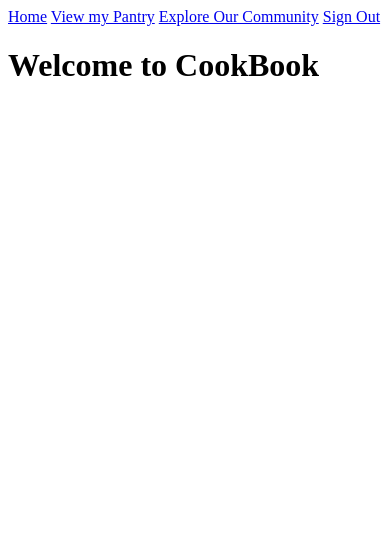
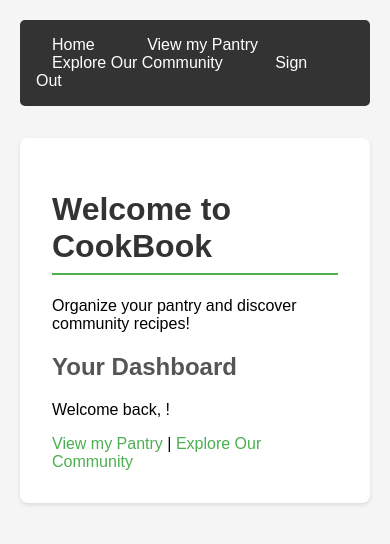
Before and after one commit to OliverPhillips1229/men-stack-relating-data-lab-cookbook, a Node server app: page / in a window 390 px wide. Shown: the top 544 px of the page. Run offline with Node 20, Linux system fonts and the light colour scheme; the visitor is signed in with stand-in values (Sample User, id 1); some libraries are stand-ins or nearby versions.

Commit message:
Add CSS styling and static file serving
- Configure express.static middleware for serving CSS files
- Create simple, clean stylesheet with green theme
- Add CSS links to all EJS view templates
- Style navigation, forms, lists, and main content areas
- Implement responsive design with proper spacing and colors
- Focus on functionality and readability over complex design

```diff
--- /dev/null
+++ b/public/stylesheets/style.css
@@ -0,0 +1,120 @@
+/* General styling */
+body {
+  font-family: Arial, sans-serif;
+  margin: 0;
+  padding: 20px;
+  background-color: #f5f5f5;
+}
+
+/* Navigation styling */
+nav {
+  background-color: #333;
+  padding: 1rem;
+  margin-bottom: 2rem;
+  border-radius: 5px;
+}
+
+nav a {
+  color: white;
+  text-decoration: none;
+  margin-right: 1rem;
+  padding: 0.5rem 1rem;
+  border-radius: 3px;
+  transition: background-color 0.3s;
+}
+
+nav a:hover {
+  background-color: #555;
+}
+
+/* Main content styling */
+main {
+  max-width: 800px;
+  margin: 0 auto;
+  background-color: white;
+  padding: 2rem;
+  border-radius: 8px;
+  box-shadow: 0 2px 4px rgba(0,0,0,0.1);
+}
+
+h1 {
+  color: #333;
+  border-bottom: 2px solid #4CAF50;
+  padding-bottom: 0.5rem;
+}
+
+h2 {
+  color: #555;
+}
+
+/* Form styling */
+form {
+  margin: 1rem 0;
+}
+
+label {
+  display: block;
+  margin-bottom: 0.5rem;
+  font-weight: bold;
+}
+
+input[type="text"],
+input[type="password"] {
+  width: 100%;
+  padding: 0.5rem;
+  margin-bottom: 1rem;
+  border: 1px solid #ddd;
+  border-radius: 4px;
+  box-sizing: border-box;
+}
+
+button {
+  background-color: #4CAF50;
+  color: white;
+  padding: 0.5rem 1rem;
+  border: none;
+  border-radius: 4px;
+  cursor: pointer;
+  margin-right: 0.5rem;
+}
+
+button:hover {
+  background-color: #45a049;
+}
+
+/* List styling */
+ul {
+  list-style-type: none;
+  padding: 0;
+}
+
+li {
+  background-color: #f9f9f9;
+  margin: 0.5rem 0;
+  padding: 1rem;
+  border-radius: 4px;
+  border-left: 4px solid #4CAF50;
+}
+
+/* Link styling */
+a {
+  color: #4CAF50;
+  text-decoration: none;
+}
+
+a:hover {
+  text-decoration: underline;
+}
+
+/* Community page specific styling */
+.users-list {
+  margin-top: 2rem;
+}
+
+.pantry-navigation {
+  margin: 1rem 0;
+}
+
+.pantry-items {
+  margin-top: 2rem;
+}
--- a/server.js
+++ b/server.js
@@ -22,6 +22,9 @@ const passUserToView = require('./middleware/pass-user-to-view.js');  // Makes u
 // Set server port - use environment variable or default to 3000
 const port = process.env.PORT ? process.env.PORT : '3000';
 
+// new code below this line ---
+const path = require('path');
+
 // Connect to MongoDB database using connection string from environment variables
 mongoose.connect(process.env.MONGODB_URI);
 
@@ -40,6 +43,10 @@ app.use(methodOverride('_method'));
 
 // HTTP request logging
 app.use(morgan('dev'));
+
+// new code below this line ---
+app.use(express.static(path.join(__dirname, 'public')));
+// new code above this line ---
 
 // Session configuration for user authentication
 app.use(
--- a/views/auth/sign-in.ejs
+++ b/views/auth/sign-in.ejs
@@ -3,10 +3,12 @@
 <head>
   <meta charset="UTF-8">
   <meta name="viewport" content="width=device-width, initial-scale=1.0">
+  <link rel="stylesheet" href="/stylesheets/style.css" />
   <title>Sign In</title>
 </head>
 <body>
   <%- include('../partials/_navbar.ejs') %>
+  <main>
     <h1>Sign in</h1>
     <form action="/auth/sign-in" method="POST">
       <label for="username">Username:</label>
@@ -15,5 +17,6 @@
       <input type="password" name="password" id="password" required />
       <button type="submit">Sign in</button>
     </form>
+  </main>
 </body>
 </html>
--- a/views/auth/sign-up.ejs
+++ b/views/auth/sign-up.ejs
@@ -3,10 +3,12 @@
 <head>
   <meta charset="UTF-8" />
   <meta name="viewport" content="width=device-width, initial-scale=1.0" />
+  <link rel="stylesheet" href="/stylesheets/style.css" />
   <title>Sign Up</title>
 </head>
 <body>
   <%- include('../partials/_navbar.ejs') %>
+  <main>
     <h1>Create a new account!</h1>
     <form action="/auth/sign-up" method="POST">
       <label for="username">Username:</label>
@@ -22,5 +24,6 @@
       />
       <button type="submit">Sign up</button>
     </form>
+  </main>
 </body>
 </html>
--- a/views/foods/edit.ejs
+++ b/views/foods/edit.ejs
@@ -4,11 +4,13 @@
 <head>
     <meta charset="UTF-8" />
     <meta name="viewport" content="width=device-width, initial-scale=1.0" />
+    <link rel="stylesheet" href="/stylesheets/style.css" />
     <title>Edit Item</title>
 </head>
 
 <body>
     <%- include('../partials/_navbar.ejs') %>
+    <main>
         <h1>Edit Pantry Item</h1>
         <form action="/users/<%= user._id %>/foods/<%= food._id %>?_method=PUT" method="POST">
             <label for="name">Food Name:</label>
@@ -16,6 +18,7 @@
             <button type="submit">Update Item</button>
         </form>
         <a href="/users/<%= user._id %>/foods">Back to Pantry</a>
+    </main>
 </body>
 
 </html>
--- a/views/foods/index.ejs
+++ b/views/foods/index.ejs
@@ -3,12 +3,15 @@
   <head>
     <meta charset="UTF-8" />
     <meta name="viewport" content="width=device-width, initial-scale=1.0" />
+    <link rel="stylesheet" href="/stylesheets/style.css" />
     <title>My Pantry</title>
   </head>
   <body>
     <%- include('../partials/_navbar.ejs') %>
+    <main>
       <h1>Welcome to my Pantry</h1>
       <a href="/users/<%= user._id %>/foods/new">Add New Item</a>
+
       <% if (foods && foods.length > 0) { %>
         <ul>
           <% foods.forEach(food => { %>
@@ -24,5 +27,6 @@
       <% } else { %>
         <p>There are no items in this pantry.</p>
       <% } %>
+    </main>
   </body>
 </html>
--- a/views/foods/new.ejs
+++ b/views/foods/new.ejs
@@ -3,10 +3,12 @@
   <head>
     <meta charset="UTF-8" />
     <meta name="viewport" content="width=device-width, initial-scale=1.0" />
+    <link rel="stylesheet" href="/stylesheets/style.css" />
     <title>Add New Item</title>
   </head>
   <body>
     <%- include('../partials/_navbar.ejs') %>
+    <main>
       <h1>Add New Item to Pantry</h1>
       <form action="/users/<%= user._id %>/foods" method="POST">
         <label for="name">Food Name:</label>
@@ -14,5 +16,6 @@
         <button type="submit">Add Item</button>
       </form>
       <a href="/users/<%= user._id %>/foods">Back to Pantry</a>
+    </main>
   </body>
 </html>
--- a/views/index.ejs
+++ b/views/index.ejs
@@ -3,10 +3,29 @@
 <head>
   <meta charset="UTF-8">
   <meta name="viewport" content="width=device-width, initial-scale=1.0">
+  <link rel="stylesheet" href="/stylesheets/style.css" />
   <title>Pantry App - Home</title>
 </head>
 <body>
   <%- include('./partials/_navbar.ejs') %>
-  <h1>Welcome to CookBook</h1>
+  <main>
+    <h1>Welcome to CookBook</h1>
+    <p>Organize your pantry and discover community recipes!</p>
+
+    <% if (!user) { %>
+      <div>
+        <h2>Get Started</h2>
+        <a href="/auth/sign-up">Sign Up</a> |
+        <a href="/auth/sign-in">Sign In</a>
+      </div>
+    <% } else { %>
+      <div>
+        <h2>Your Dashboard</h2>
+        <p>Welcome back, <%= user.username %>!</p>
+        <a href="/users/<%=user._id%>/foods">View my Pantry</a> |
+        <a href="/users">Explore Our Community</a>
+      </div>
+    <% } %>
+  </main>
 </body>
 </html>
--- a/views/users/index.ejs
+++ b/views/users/index.ejs
@@ -3,10 +3,10 @@
 <head>
   <meta charset="UTF-8">
   <meta name="viewport" content="width=device-width, initial-scale=1.0">
+  <link rel="stylesheet" href="/stylesheets/style.css" />
   <title>Explore Our Community</title>
 </head>
 <body>
-  <!-- Include navigation partial -->
   <%- include('../partials/_navbar') %>
 
   <main>
--- a/views/users/show.ejs
+++ b/views/users/show.ejs
@@ -3,10 +3,10 @@
 <head>
   <meta charset="UTF-8">
   <meta name="viewport" content="width=device-width, initial-scale=1.0">
+  <link rel="stylesheet" href="/stylesheets/style.css" />
   <title><%= user.username %>'s Pantry</title>
 </head>
 <body>
-  <!-- Include navigation partial -->
   <%- include('../partials/_navbar') %>
 
   <main>
```
Also changed, not shown: public/stylesheets/partials.css (added, +31 -0 lines). Lines whose indentation alone changed are shown as unchanged.
